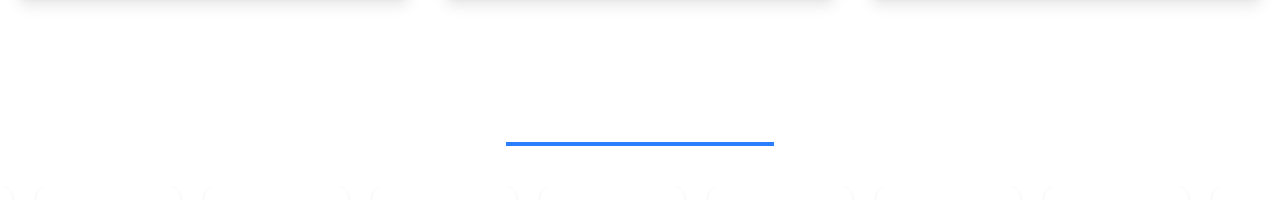
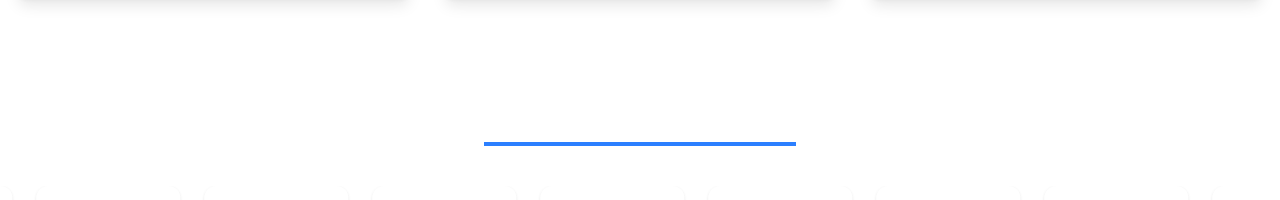
Before and after one commit to mismyst/nextsync, a Next.js app: page / in a window 1280 px wide. Shown: the part 1764-1964 px from the top of the page. Built offline with nearby package versions, Linux system fonts and the light colour scheme.

Commit message:
Update Partners.tsx

```diff
--- a/app/components/Partners/Partners.tsx
+++ b/app/components/Partners/Partners.tsx
@@ -16,10 +16,10 @@ const Partners = () => {
   return (
     <div className="py-8">
       {/* Updated heading with white text and blue underline styling */}
-      <h4 className="text-3xl font-bold text-center mb-10 text-white relative">
+      <h6 className="text-3xl font-bold text-center mb-10 text-white relative">
         Our Trusted Partners
-        <span className="absolute bottom-0 left-1/2 transform -translate-x-1/2 w-67 h-1 bg-blue-500 mt-1"></span>
-      </h4>
+        <span className="absolute bottom-0 left-1/2 transform -translate-x-1/2 w-78 h-1 bg-blue-500 mt-1"></span>
+      </h6>
 
       {/* This container has the "partners-container" class which should be styled in global.css */}
       <div className="partners-container overflow-hidden">
```
